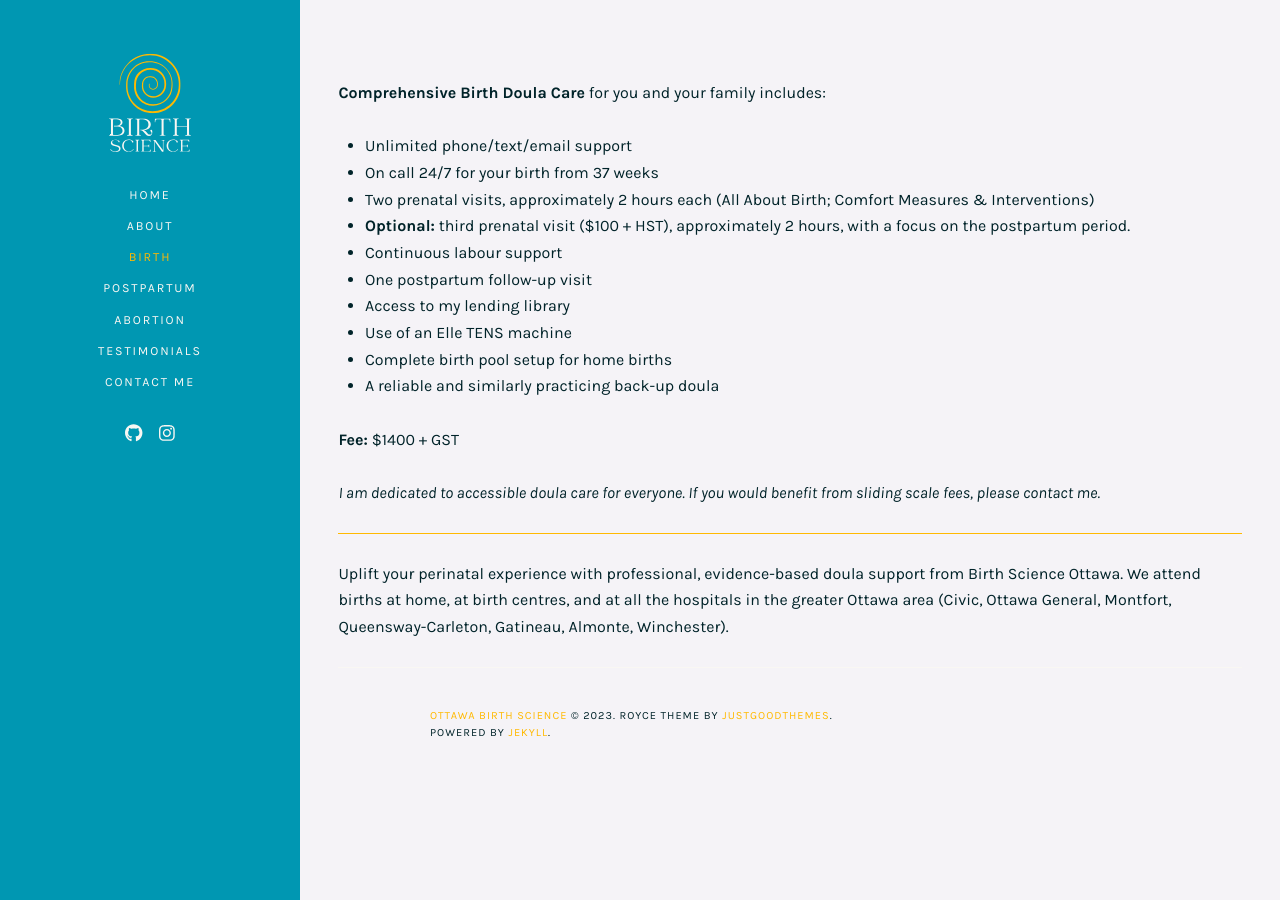
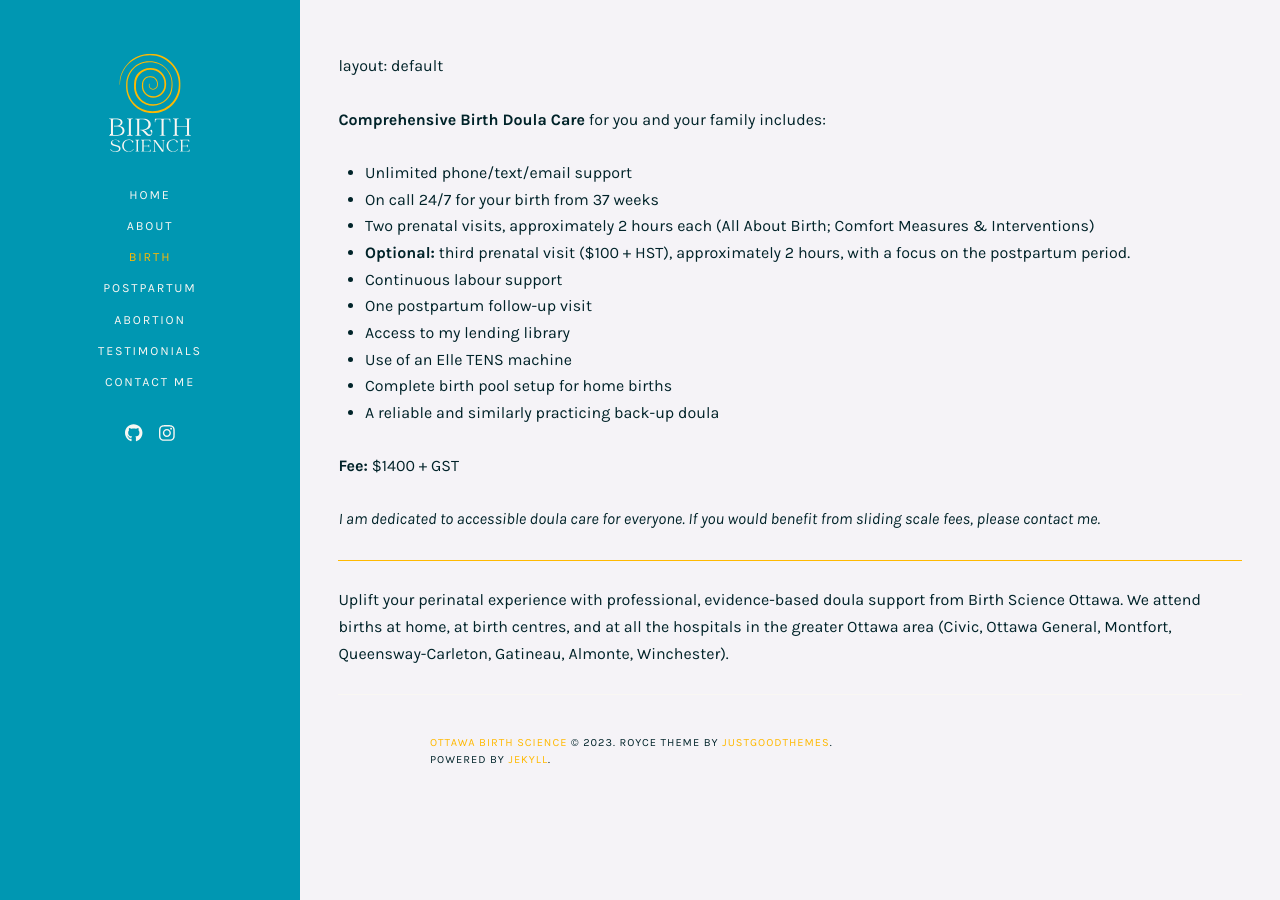
Before and after one commit to mch3rry/mypage, a Jekyll site: the page built from birth.md, in a window 1280 px wide. Built offline with Jekyll 4.4.1, drawn with Linux system fonts in a browser that asks for light colours.

Commit message:
Update birth.md

```diff
--- a/birth.md
+++ b/birth.md
@@ -2,7 +2,7 @@
 layout: default
 title: "Birth Science Ottawa - Birth Support"
 ---
-<p> </p>
+<p>layout: default </p>
 <p><b>Comprehensive Birth Doula Care</b> for you and your family includes:</p>
 
 <ul>
```
